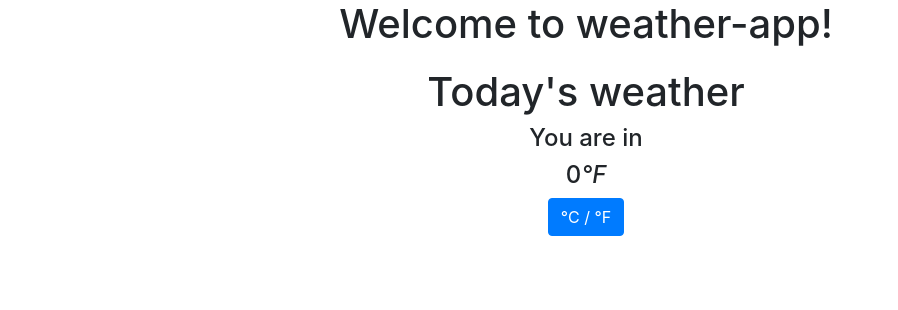
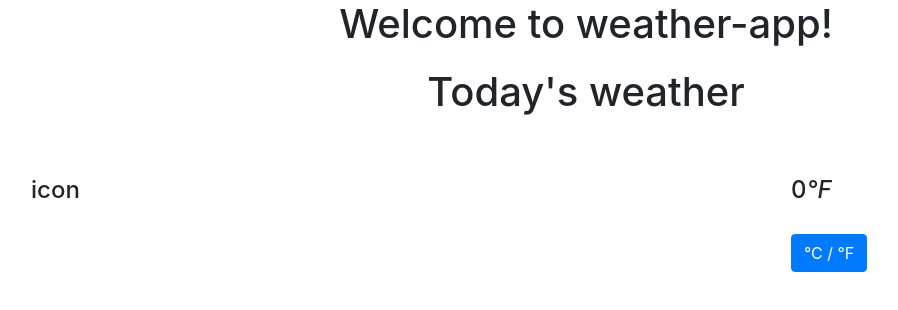
Before and after one commit to jaskaranpreets7/weather-app, an Angular app: page / in a window 1280 px wide. Shown: the top 310 px of the page, without its empty margins (54-952 px from the left). Built offline with nearby package versions, Linux system fonts and the light colour scheme; no server answers.

Commit message:
style change

```diff
--- a/src/app/weather/weather.component.html
+++ b/src/app/weather/weather.component.html
@@ -1,21 +1,30 @@
-<div class="text-center container">
+<div class="container">
+  <div class="text-center"><h1>Today's weather</h1></div>
+  <div class="row " style="padding-top: 40px;margin-top:20px">
+    <div class="col-md-4">
         <div>
-    <h1>Today's weather</h1>
+          <h4>icon</h4>
+        </div>
+      </div>
+    <div class="col-md-4">
       <div>
-      <h4>You are in {{currentLocation}}</h4>
+        <h4>{{currentLocation}}</h4>
         <h4>{{weatherType}}</h4>
         <h4>{{weatherDescription}}</h4>
       </div>
     </div>
-  <div>
+    <div class="col-md-4" >
       <div *ngIf="!showConvert">
         <div><h4>{{tempInF}}<em>°F</em></h4></div>
       </div>
       <div *ngIf="showConvert">
         <div><h4>{{tempInC}}<em>°C</em></h4> </div>
       </div>
+      <div>
+        <div style="margin-top:29px"><button class="btn btn-primary" (click)="convert()">°C / °F</button></div>
+      </div>
+    </div>
+  </div>
+
 
 </div>
-  <!-- <p>{{humidity}}</p> -->
-  <button class="btn btn-primary" (click)="convert()">°C / °F</button>
-</div>
```
Lines whose indentation alone changed are shown as unchanged.
